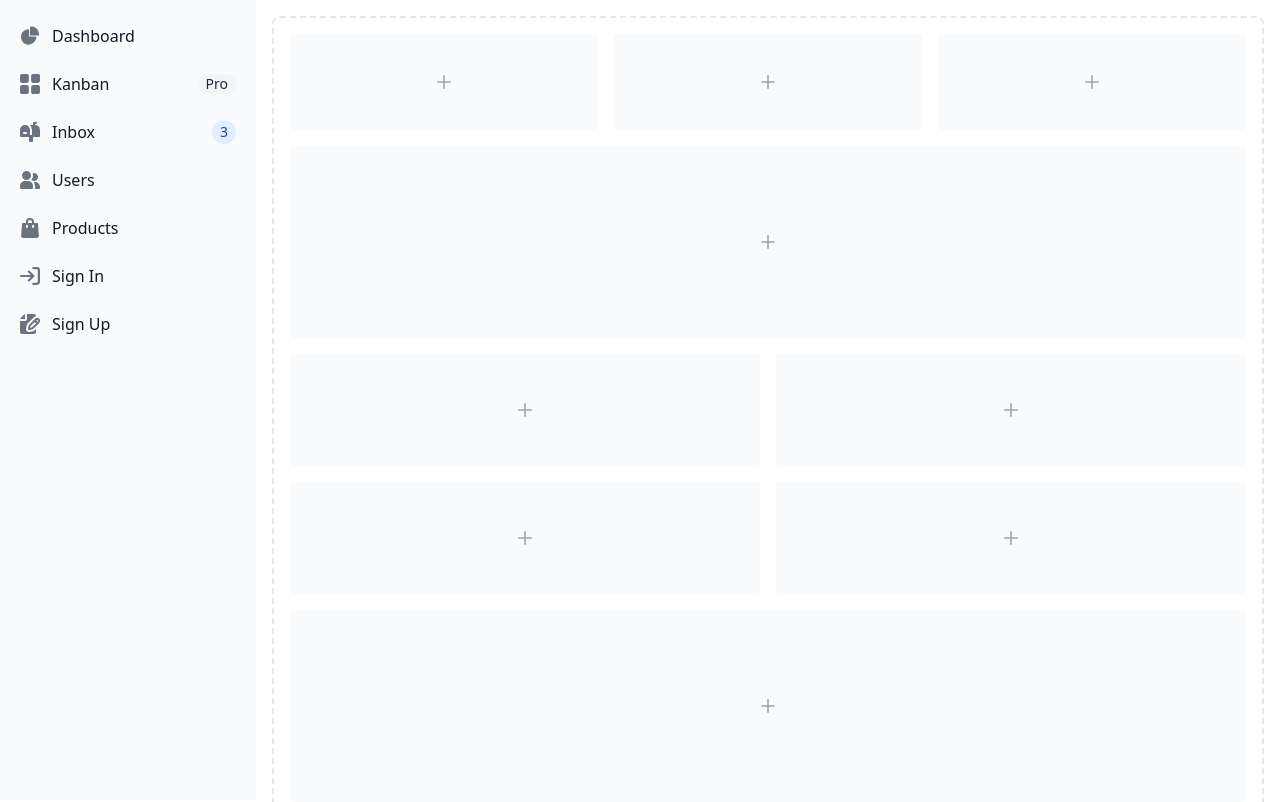
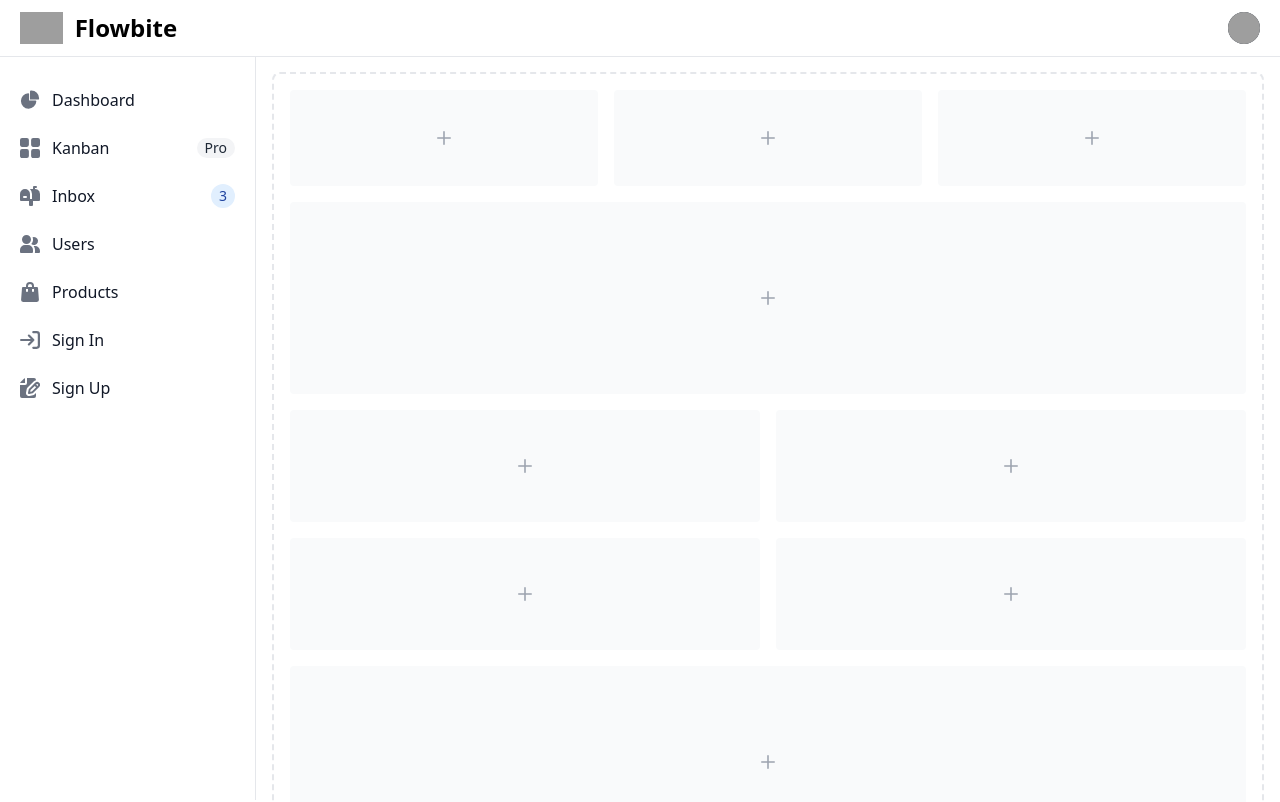
Before and after one commit to Morenito28/Asistente-Virtual-IUDC, a Nuxt app: page / in a window 1280 px wide. Shown: the top 802 px of the page. Built offline with nearby package versions, Linux system fonts and the light colour scheme; grey boxes are pictures that could not be loaded.

Commit message:
New folders

```diff
--- a/pages/index.vue
+++ b/pages/index.vue
@@ -1,14 +1,59 @@
 <template>
+<nav class="fixed top-0 z-50 w-full bg-white border-b border-gray-200 dark:bg-gray-800 dark:border-gray-700">
+  <div class="px-3 py-3 lg:px-5 lg:pl-3">
+    <div class="flex items-center justify-between">
+      <div class="flex items-center justify-start rtl:justify-end">
+        <button data-drawer-target="logo-sidebar" data-drawer-toggle="logo-sidebar" aria-controls="logo-sidebar" type="button" class="inline-flex items-center p-2 text-sm text-gray-500 rounded-lg sm:hidden hover:bg-gray-100 focus:outline-none focus:ring-2 focus:ring-gray-200 dark:text-gray-400 dark:hover:bg-gray-700 dark:focus:ring-gray-600">
+            <span class="sr-only">Open sidebar</span>
+            <svg class="w-6 h-6" aria-hidden="true" fill="currentColor" viewBox="0 0 20 20" xmlns="http://www.w3.org/2000/svg">
+               <path clip-rule="evenodd" fill-rule="evenodd" d="M2 4.75A.75.75 0 012.75 4h14.5a.75.75 0 010 1.5H2.75A.75.75 0 012 4.75zm0 10.5a.75.75 0 01.75-.75h7.5a.75.75 0 010 1.5h-7.5a.75.75 0 01-.75-.75zM2 10a.75.75 0 01.75-.75h14.5a.75.75 0 010 1.5H2.75A.75.75 0 012 10z"></path>
+            </svg>
+         </button>
+        <a href="" class="flex ms-2 md:me-24">
+          <img src="https://flowbite.com/docs/images/logo.svg" class="h-8 me-3" alt="FlowBite Logo" />
+          <span class="self-center text-xl font-semibold sm:text-2xl whitespace-nowrap dark:text-white">Flowbite</span>
+        </a>
+      </div>
+      <div class="flex items-center">
+          <div class="flex items-center ms-3">
+            <div>
+              <button type="button" class="flex text-sm bg-gray-800 rounded-full focus:ring-4 focus:ring-gray-300 dark:focus:ring-gray-600" aria-expanded="false" data-dropdown-toggle="dropdown-user">
+                <span class="sr-only">Open user menu</span>
+                <img class="w-8 h-8 rounded-full" src="https://flowbite.com/docs/images/people/profile-picture-5.jpg" alt="user photo">
+              </button>
+            </div>
+            <div class="z-50 hidden my-4 text-base list-none bg-white divide-y divide-gray-100 rounded shadow dark:bg-gray-700 dark:divide-gray-600" id="dropdown-user">
+              <div class="px-4 py-3" role="none">
+                <p class="text-sm text-gray-900 dark:text-white" role="none">
+                  Neil Sims
+                </p>
+                <p class="text-sm font-medium text-gray-900 truncate dark:text-gray-300" role="none">
+                  neil.sims@flowbite.com
+                </p>
+              </div>
+              <ul class="py-1" role="none">
+                <li>
+                  <a href="#" class="block px-4 py-2 text-sm text-gray-700 hover:bg-gray-100 dark:text-gray-300 dark:hover:bg-gray-600 dark:hover:text-white" role="menuitem">Dashboard</a>
+                </li>
+                <li>
+                  <a href="#" class="block px-4 py-2 text-sm text-gray-700 hover:bg-gray-100 dark:text-gray-300 dark:hover:bg-gray-600 dark:hover:text-white" role="menuitem">Settings</a>
+                </li>
+                <li>
+                  <a href="#" class="block px-4 py-2 text-sm text-gray-700 hover:bg-gray-100 dark:text-gray-300 dark:hover:bg-gray-600 dark:hover:text-white" role="menuitem">Earnings</a>
+                </li>
+                <li>
+                  <a href="#" class="block px-4 py-2 text-sm text-gray-700 hover:bg-gray-100 dark:text-gray-300 dark:hover:bg-gray-600 dark:hover:text-white" role="menuitem">Sign out</a>
+                </li>
+              </ul>
+            </div>
+          </div>
+        </div>
+    </div>
+  </div>
+</nav>
 
-<button data-drawer-target="default-sidebar" data-drawer-toggle="default-sidebar" aria-controls="default-sidebar" type="button" class="inline-flex items-center p-2 mt-2 ms-3 text-sm text-gray-500 rounded-lg sm:hidden hover:bg-gray-100 focus:outline-none focus:ring-2 focus:ring-gray-200 dark:text-gray-400 dark:hover:bg-gray-700 dark:focus:ring-gray-600">
-   <span class="sr-only">Open sidebar</span>
-   <svg class="w-6 h-6" aria-hidden="true" fill="currentColor" viewBox="0 0 20 20" xmlns="http://www.w3.org/2000/svg">
-   <path clip-rule="evenodd" fill-rule="evenodd" d="M2 4.75A.75.75 0 012.75 4h14.5a.75.75 0 010 1.5H2.75A.75.75 0 012 4.75zm0 10.5a.75.75 0 01.75-.75h7.5a.75.75 0 010 1.5h-7.5a.75.75 0 01-.75-.75zM2 10a.75.75 0 01.75-.75h14.5a.75.75 0 010 1.5H2.75A.75.75 0 012 10z"></path>
-   </svg>
-</button>
-
-<aside id="default-sidebar" class="fixed top-0 left-0 z-40 w-64 h-screen transition-transform -translate-x-full sm:translate-x-0" aria-label="Sidebar">
-   <div class="h-full px-3 py-4 overflow-y-auto bg-gray-50 dark:bg-gray-800">
+<aside id="logo-sidebar" class="fixed top-0 left-0 z-40 w-64 h-screen pt-20 transition-transform -translate-x-full bg-white border-r border-gray-200 sm:translate-x-0 dark:bg-gray-800 dark:border-gray-700" aria-label="Sidebar">
+   <div class="h-full px-3 pb-4 overflow-y-auto bg-white dark:bg-gray-800">
       <ul class="space-y-2 font-medium">
          <li>
             <a href="#" class="flex items-center p-2 text-gray-900 rounded-lg dark:text-white hover:bg-gray-100 dark:hover:bg-gray-700 group">
@@ -76,7 +121,7 @@
 </aside>
 
 <div class="p-4 sm:ml-64">
-   <div class="p-4 border-2 border-gray-200 border-dashed rounded-lg dark:border-gray-700">
+   <div class="p-4 border-2 border-gray-200 border-dashed rounded-lg dark:border-gray-700 mt-14">
       <div class="grid grid-cols-3 gap-4 mb-4">
          <div class="flex items-center justify-center h-24 rounded bg-gray-50 dark:bg-gray-800">
             <p class="text-2xl text-gray-400 dark:text-gray-500">
@@ -176,4 +221,5 @@
       </div>
    </div>
 </div>
+
 </template>
```
